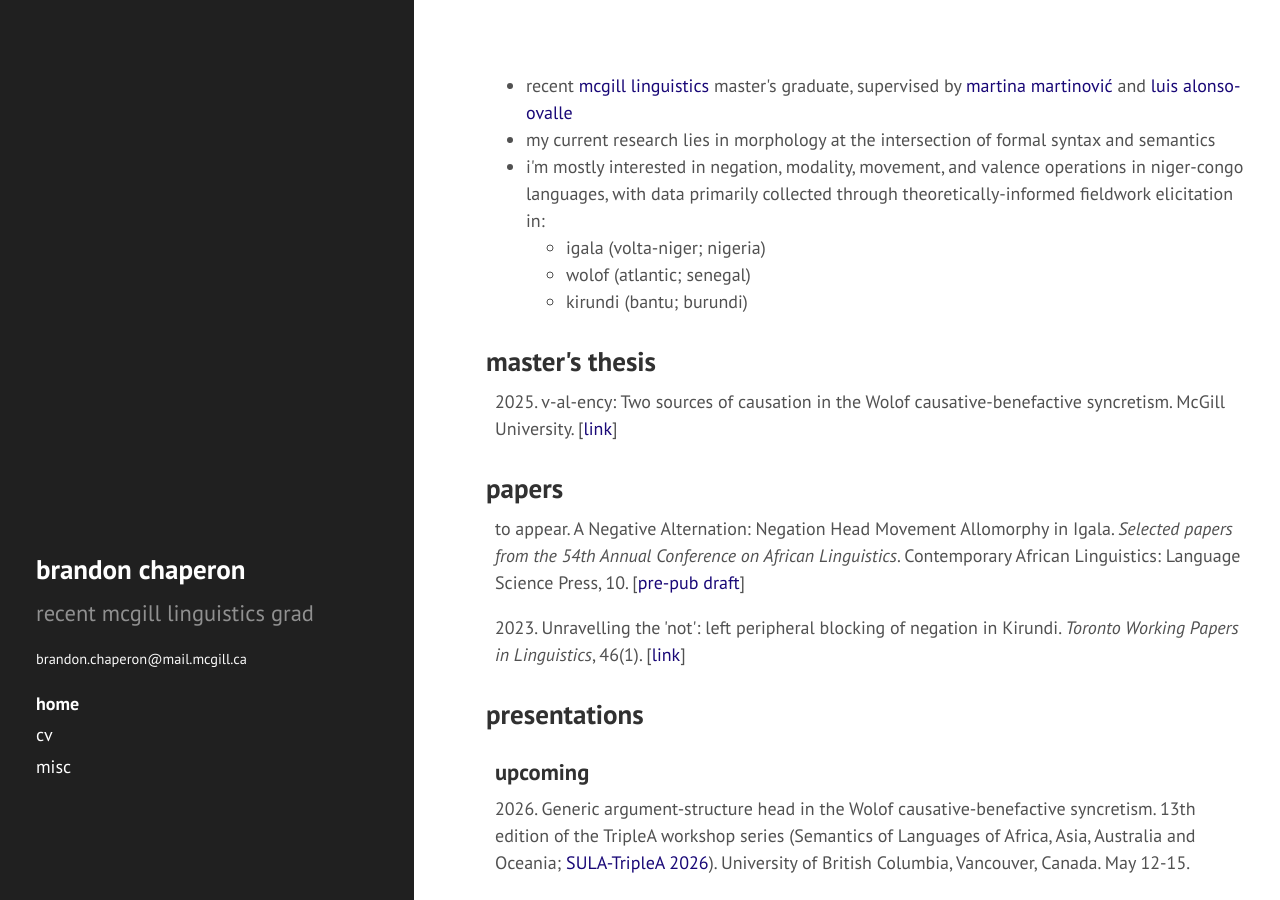
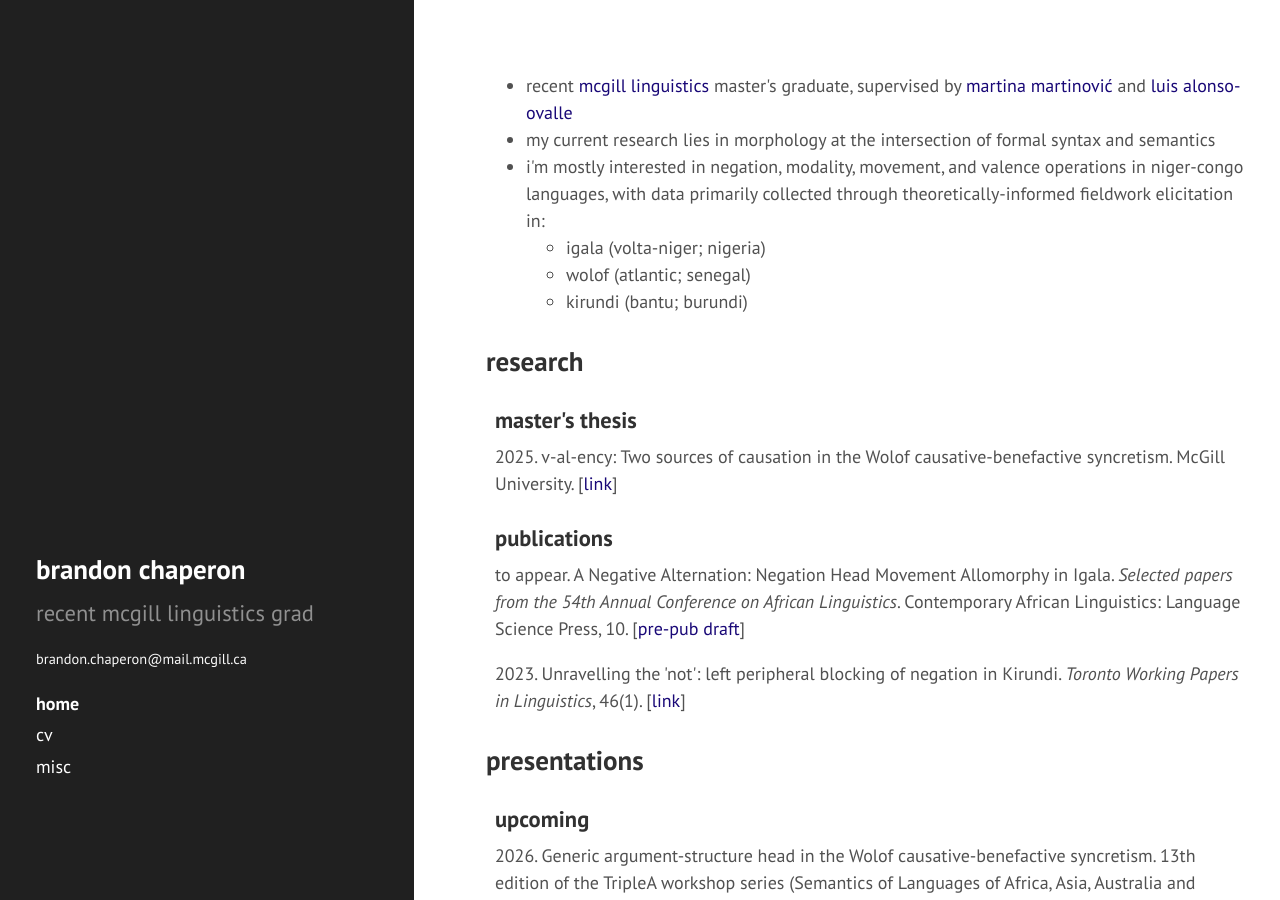
Before and after one commit to bchaper0n/bchaper0n.github.io, a Jekyll site: the page built from index.html, in a window 1280 px wide and 900 px high. Built offline with Jekyll 4.4.1, drawn with Linux system fonts in a browser that asks for light colours; comment, search, counter and statistics services are not loaded.

Commit message:
fixed research pubs section

```diff
--- a/index.html
+++ b/index.html
@@ -14,18 +14,18 @@ title: home
     </ul>
 </ul>
 
-<h2 style="margin-top: 30px;">master's thesis</h2>
+<h2 style="margin-top: 30px;">research</h2>
 <div style="margin-left: 0.5em;">
+
+<h3>master's thesis</h3>
     <p>2025. v-<it>al</it>-ency: Two sources of causation in the Wolof causative-benefactive syncretism. McGill University. [<a href="https://escholarship.mcgill.ca/downloads/5x21tn35j">link</a>]</p>
-</div>
 
-
-<h2 style="margin-top: 30px;">papers</h2>
-<div style="margin-left: 0.5em;">
+<h3>publications</h3>
     <p>to appear. A Negative Alternation: Negation Head Movement Allomorphy in Igala. <em>Selected papers from the 54th Annual Conference on African Linguistics</em>. Contemporary African Linguistics: Language Science Press, 10. [<a href="./docs/papers/chaperon_acal_neg_move.pdf">pre-pub draft</a>]</p>
 
     <p>2023. Unravelling the 'not': left peripheral blocking of negation in Kirundi. <em>Toronto Working Papers in Linguistics</em>, 46(1). [<a href="https://twpl.library.utoronto.ca/index.php/twpl/article/view/39257">link</a>]</p>
 </div>
+
 
 <h2 style="margin-top: 30px;">presentations</h2>
 <div style="margin-left: 0.5em;">
```
